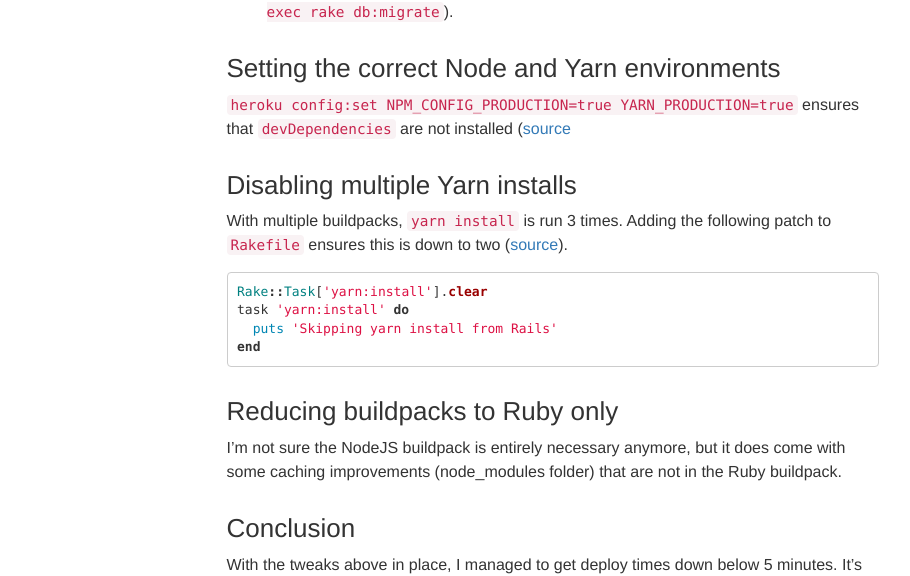
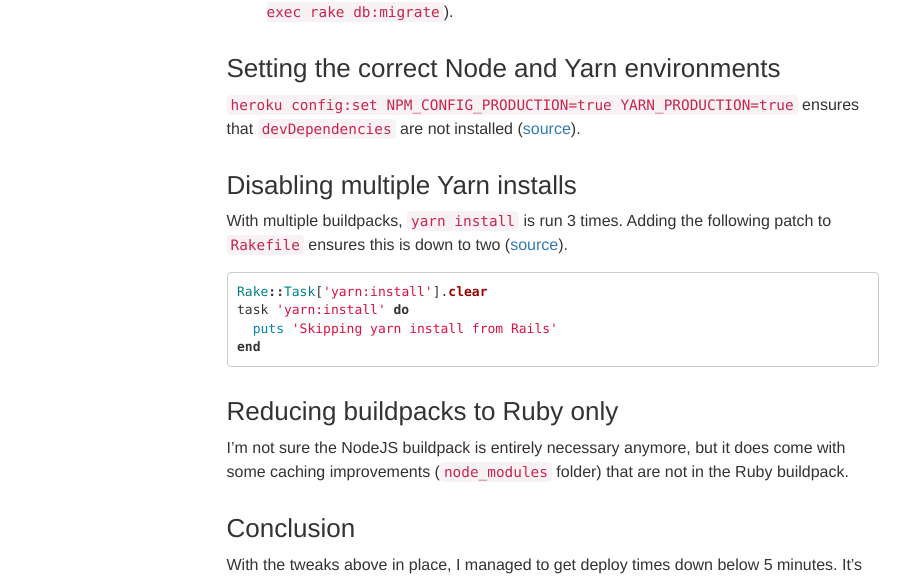
Before and after one commit to thejspr/thejspr.com, a Jekyll site: the page built from _posts/2018-08-14-speeding-up-rails-deploys-to-heroku.md, in a window 1280 px wide. Shown: the part 398-974 px from the top of the page, without its empty margins (136-1046 px from the left). Built offline with Jekyll 4.4.1, drawn with Linux system fonts in a browser that asks for light colours; comment, search, counter and statistics services are not loaded.

Commit message:
copy fixes

```diff
--- a/_posts/2018-08-14-speeding-up-rails-deploys-to-heroku.md
+++ b/_posts/2018-08-14-speeding-up-rails-deploys-to-heroku.md
@@ -21,7 +21,7 @@
 
 `heroku config:set NPM_CONFIG_PRODUCTION=true YARN_PRODUCTION=true` ensures that
 `devDependencies` are not installed
-([source](https://devcenter.heroku.com/articles/nodejs-support#package-installation])
+([source](https://devcenter.heroku.com/articles/nodejs-support#package-installation)).
 
 ## Disabling multiple Yarn installs
 
@@ -39,7 +39,7 @@
 ## Reducing buildpacks to Ruby only
 
 I'm not sure the NodeJS buildpack is entirely necessary anymore, but it does
-come with some caching improvements (node_modules folder) that are not in the
+come with some caching improvements (`node_modules` folder) that are not in the
 Ruby buildpack.
 
 ## Conclusion
```
